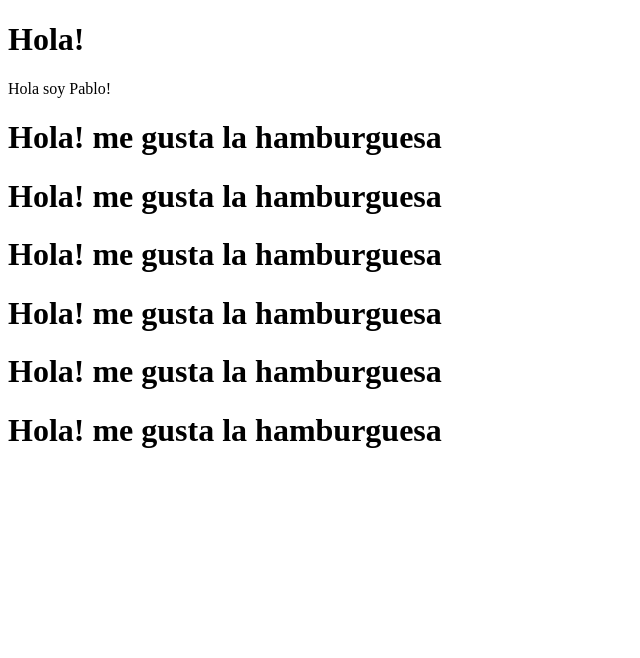
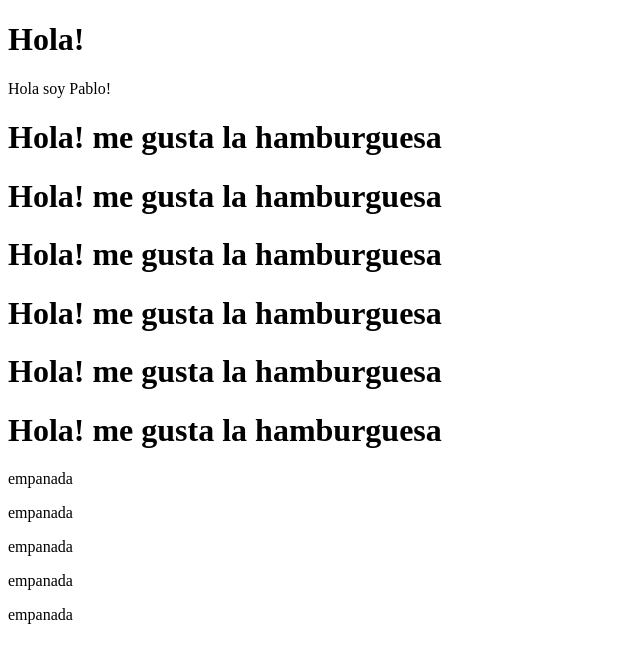
Before and after one commit to Ryse-08/Test-1, a plain HTML site: page index.html in a window 1280 px wide. Shown: the whole page, without its empty margins (0-640 px from the left). Drawn offline with Linux system fonts and the light colour scheme.

Commit message:
wazaaaaaaaa

```diff
--- a/index.html
+++ b/index.html
@@ -14,6 +14,10 @@
     <h1>Hola! me gusta la hamburguesa</h1>
     <h1>Hola! me gusta la hamburguesa</h1>
     <h1>Hola! me gusta la hamburguesa</h1>
-
+    <p>empanada</p>
+    <p>empanada</p>
+    <p>empanada</p>
+    <p>empanada</p>
+    <p>empanada</p>
 </body>
 </html>
```
